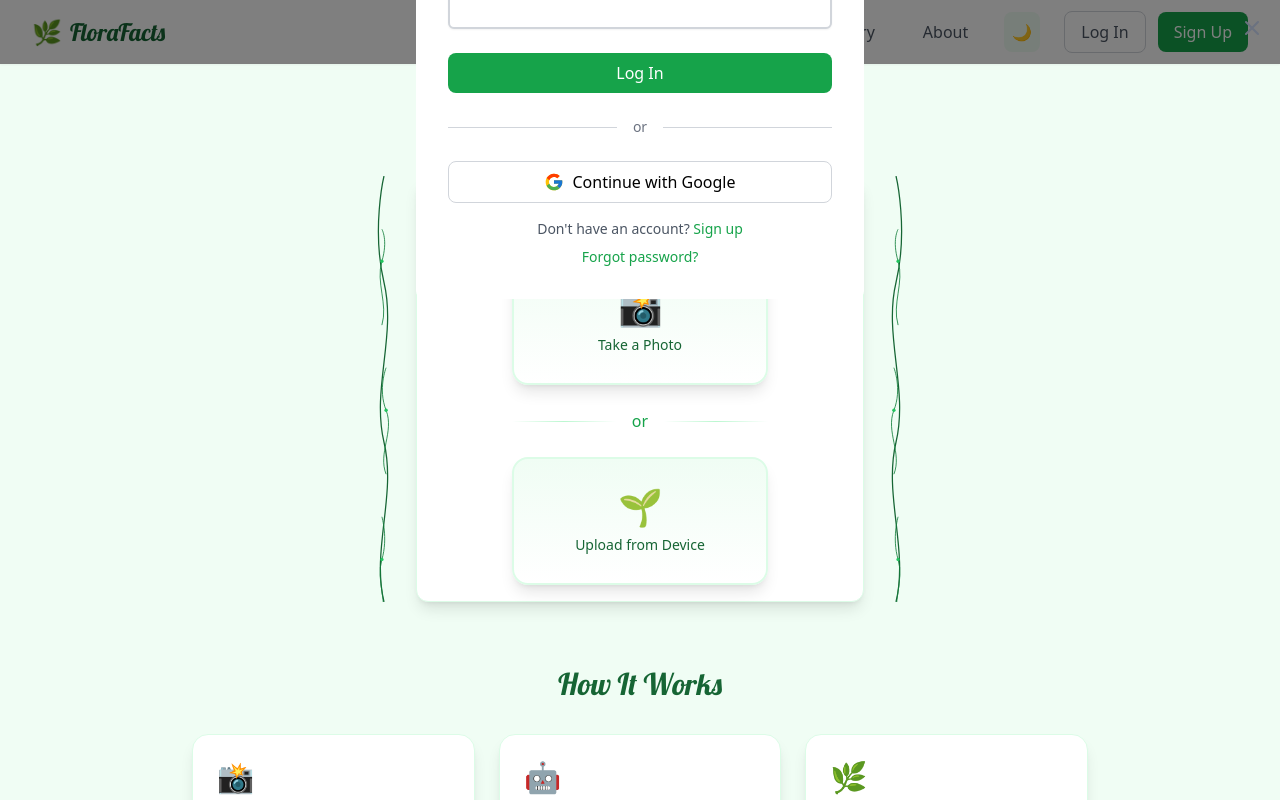
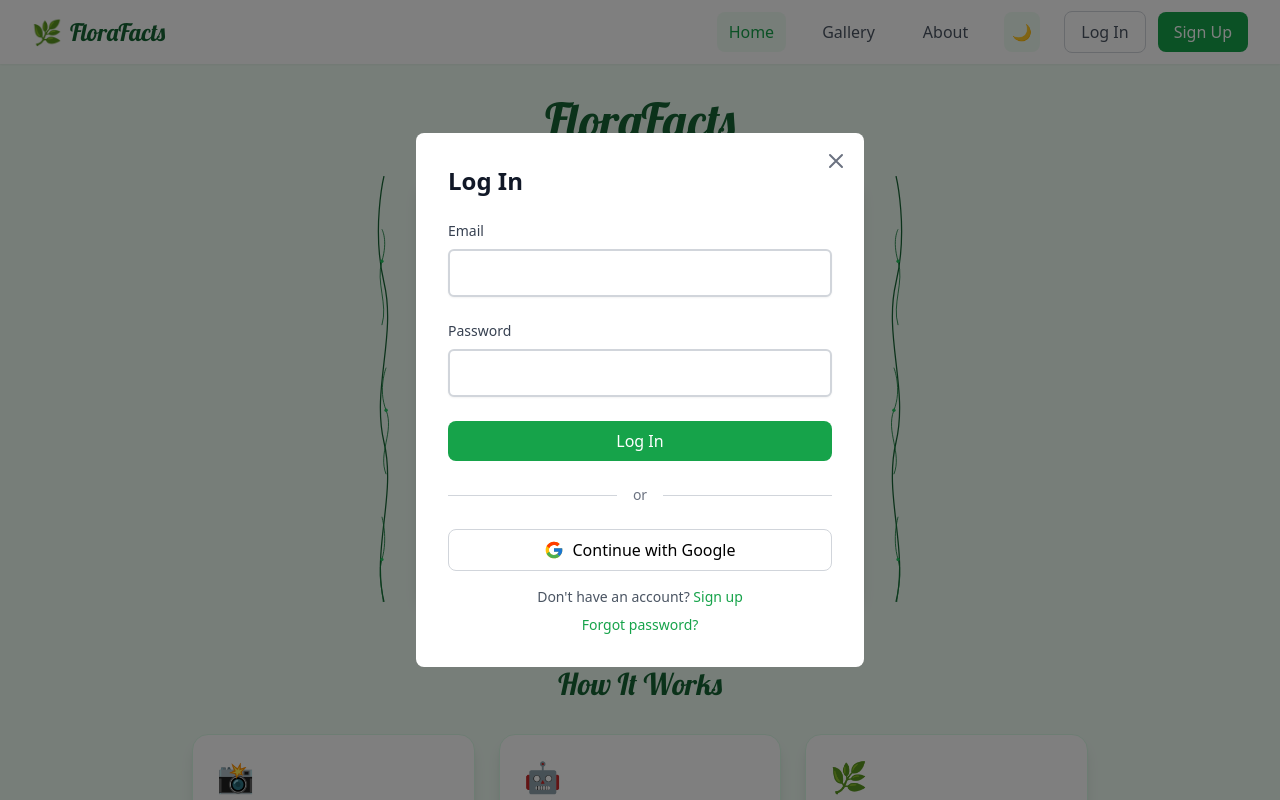
Before and after one commit to nranabhat/FloraFacts, a Next.js app: page / in a window 1280 px wide. Both pictures are taken after a click on the button "Log In". Shown: the top 800 px of the page. Built offline with nearby package versions, Linux system fonts and the light colour scheme; no server answers.

Commit message:
fixed authmodal positioning and display

```diff
--- a/app/components/AuthModal.tsx
+++ b/app/components/AuthModal.tsx
@@ -134,10 +134,10 @@ export default function AuthModal({ isOpen, onClose, initialMode = 'signin' }: A
   }
 
   return (
-    <div className="fixed inset-0 bg-black bg-opacity-50 flex items-center justify-center p-4 z-50">
+    <div className="fixed inset-0 bg-black bg-opacity-50 flex items-center justify-center p-4" style={{ zIndex: 9999 }}>
       <div
         ref={modalRef}
-        className="bg-white dark:bg-gray-800 rounded-lg p-8 max-w-md w-full"
+        className="fixed top-1/2 left-1/2 transform -translate-x-1/2 -translate-y-1/2 bg-white dark:bg-gray-800 rounded-lg p-8 max-w-md w-full"
       >
         <h2 className="text-2xl font-semibold text-gray-900 dark:text-white mb-6">
           {mode === 'signin' ? 'Log In' : mode === 'signup' ? 'Sign Up' : 'Reset Password'}
--- /dev/null
+++ b/app/components/AuthModalProvider.tsx
@@ -0,0 +1,38 @@
+'use client'
+
+import { createContext, useContext, useState, ReactNode } from 'react'
+import AuthModal from './AuthModal'
+
+interface AuthModalContextType {
+  showModal: (mode: 'signin' | 'signup' | 'reset') => void
+  hideModal: () => void
+}
+
+const AuthModalContext = createContext<AuthModalContextType | undefined>(undefined)
+
+export function AuthModalProvider({ children }: { children: ReactNode }) {
+  const [isOpen, setIsOpen] = useState(false)
+  const [mode, setMode] = useState<'signin' | 'signup' | 'reset'>('signin')
+
+  const showModal = (mode: 'signin' | 'signup' | 'reset') => {
+    setMode(mode)
+    setIsOpen(true)
+  }
+
+  const hideModal = () => setIsOpen(false)
+
+  return (
+    <AuthModalContext.Provider value={{ showModal, hideModal }}>
+      {children}
+      <AuthModal isOpen={isOpen} onClose={hideModal} initialMode={mode} />
+    </AuthModalContext.Provider>
+  )
+}
+
+export const useAuthModal = () => {
+  const context = useContext(AuthModalContext)
+  if (context === undefined) {
+    throw new Error('useAuthModal must be used within an AuthModalProvider')
+  }
+  return context
+}
--- a/app/components/Header.tsx
+++ b/app/components/Header.tsx
@@ -5,7 +5,7 @@ import Link from 'next/link'
 import { useState, useRef, useEffect } from 'react'
 import { useTheme } from '../context/ThemeContext'
 import { useAuth } from '../context/AuthContext'
-import AuthModal from './AuthModal'
+import { useAuthModal } from './AuthModalProvider'
 import { usePathname } from 'next/navigation'
 import MobileMenu from './MobileMenu'
 
@@ -18,7 +18,6 @@ const lobster = Lobster({
 export default function Header() {
   const { theme, toggleTheme } = useTheme()
   const { user, logout, userProfileEmoji } = useAuth()
-  const [showAuthModal, setShowAuthModal] = useState(false)
   const [showMobileMenu, setShowMobileMenu] = useState(false)
   const [showUserDropdown, setShowUserDropdown] = useState(false)
   const pathname = usePathname()
@@ -27,6 +26,7 @@ export default function Header() {
   const [authMode, setAuthMode] = useState<'signin' | 'signup'>('signin')
   const [isVisible, setIsVisible] = useState(true)
   const lastScrollY = useRef(0)
+  const { showModal } = useAuthModal()
 
   const handleLogout = async () => {
     try {
@@ -38,7 +38,7 @@ export default function Header() {
 
   const handleAuthClick = (mode: 'signin' | 'signup') => {
     setAuthMode(mode)
-    setShowAuthModal(true)
+    showModal(mode)
   }
 
   // Handle click outside to close dropdown
@@ -266,13 +266,6 @@ export default function Header() {
         userProfileEmoji={userProfileEmoji}
         onAuthClick={handleAuthClick}
       />
-
-      {/* Auth modal */}
-      <AuthModal
-        isOpen={showAuthModal}
-        onClose={() => setShowAuthModal(false)}
-        initialMode={authMode}
-      />
     </header>
   )
 }
--- a/app/layout.tsx
+++ b/app/layout.tsx
@@ -9,6 +9,7 @@ import { ThemeProvider } from './context/ThemeContext'
 import { AuthProvider } from './context/AuthContext'
 import { Toaster } from 'react-hot-toast'
 import { PlantProvider } from './context/PlantContext'
+import { AuthModalProvider } from './components/AuthModalProvider'
 
 // const lobster = Lobster({
 //   weight: '400',
@@ -33,6 +34,7 @@ export default function RootLayout({
           <AuthProvider>
             <PlantProvider>
               <GalleryProvider>
+                <AuthModalProvider>
                   <Header />
                   <main className="pt-16">
                     {children}
@@ -70,6 +72,7 @@ export default function RootLayout({
                       },
                     }}
                   />
+                </AuthModalProvider>
               </GalleryProvider>
             </PlantProvider>
           </AuthProvider>
--- a/app/page.tsx
+++ b/app/page.tsx
@@ -6,7 +6,7 @@ import PlantIdentifier from './components/PlantIdentifier'
 import Footer from './components/Footer'
 import { useAuth } from './context/AuthContext'
 import { useState } from 'react'
-import AuthModal from './components/AuthModal'
+import { useAuthModal } from './components/AuthModalProvider'
 
 const lobster = Lobster({
   weight: '400',
@@ -16,11 +16,15 @@ const lobster = Lobster({
 
 export default function Home() {
   const { user } = useAuth()
-  const [showAuthModal, setShowAuthModal] = useState(false)
+  const { showModal } = useAuthModal()
 
   const handleTitleClick = () => {
     // Reload the page
     window.location.reload()
+  }
+
+  const handleGetStarted = () => {
+    showModal('signup')
   }
 
   return (
@@ -104,7 +108,7 @@ export default function Home() {
                   and access your plant information anywhere.
                 </p>
                 <button
-                  onClick={() => setShowAuthModal(true)}
+                  onClick={handleGetStarted}
                   className="px-8 py-3 bg-green-600 text-white rounded-lg
                     hover:bg-green-700 transition-all duration-300
                     transform hover:scale-105 hover:shadow-md
@@ -118,13 +122,6 @@ export default function Home() {
         </div>
       </main>
       <Footer />
-
-      {/* Auth Modal */}
-      <AuthModal
-        isOpen={showAuthModal}
-        onClose={() => setShowAuthModal(false)}
-        initialMode="signup"
-      />
     </div>
   )
 }
```
Lines whose indentation alone changed are shown as unchanged.
